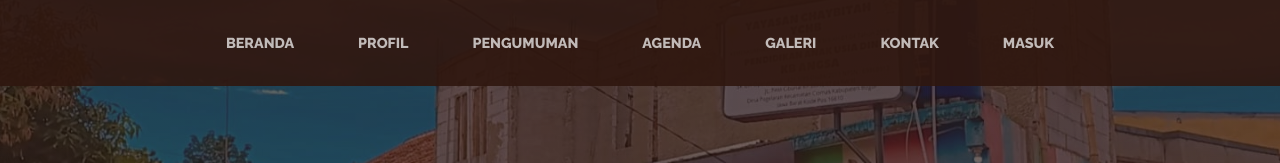
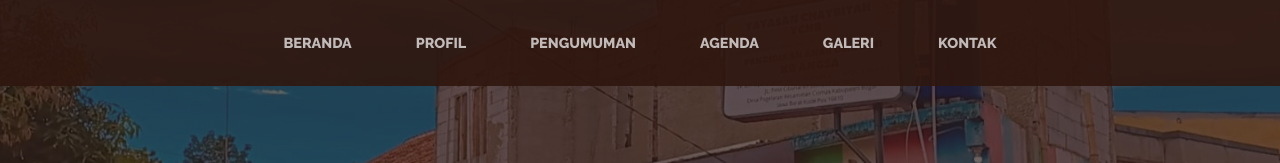
Before and after one commit to achmadgofur/paudangsa, a plain HTML site: page pengumuman.html in a window 1280 px wide. Shown: the part 274-437 px from the top of the page. Drawn offline with nearby package versions, Linux system fonts and the light colour scheme.

Commit message:
Update pengumuman.html

```diff
--- a/pengumuman.html
+++ b/pengumuman.html
@@ -33,7 +33,6 @@
                         <li class="nav-item px-lg-4"><a class="nav-link text-uppercase" href="agenda.html">Agenda</a></li>
                         <li class="nav-item px-lg-4"><a class="nav-link text-uppercase" href="galeri.html">Galeri</a></li>
                         <li class="nav-item px-lg-4"><a class="nav-link text-uppercase" href="kontak.html">Kontak</a></li>
-                        <li class="nav-item px-lg-4"><a class="nav-link text-uppercase" href="masuk.html">Masuk</a></li>
                     </ul>
                 </div>
             </div>
```
